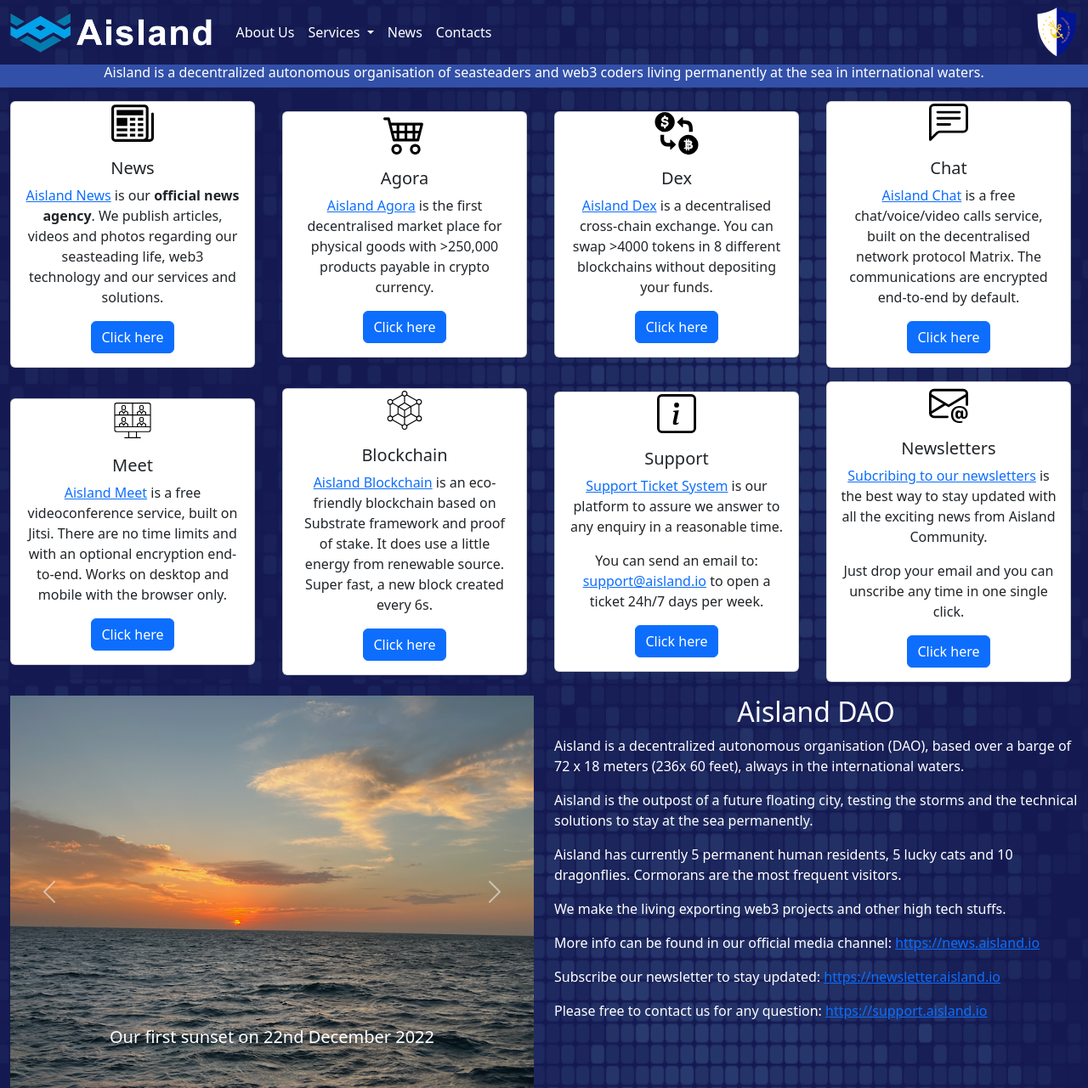
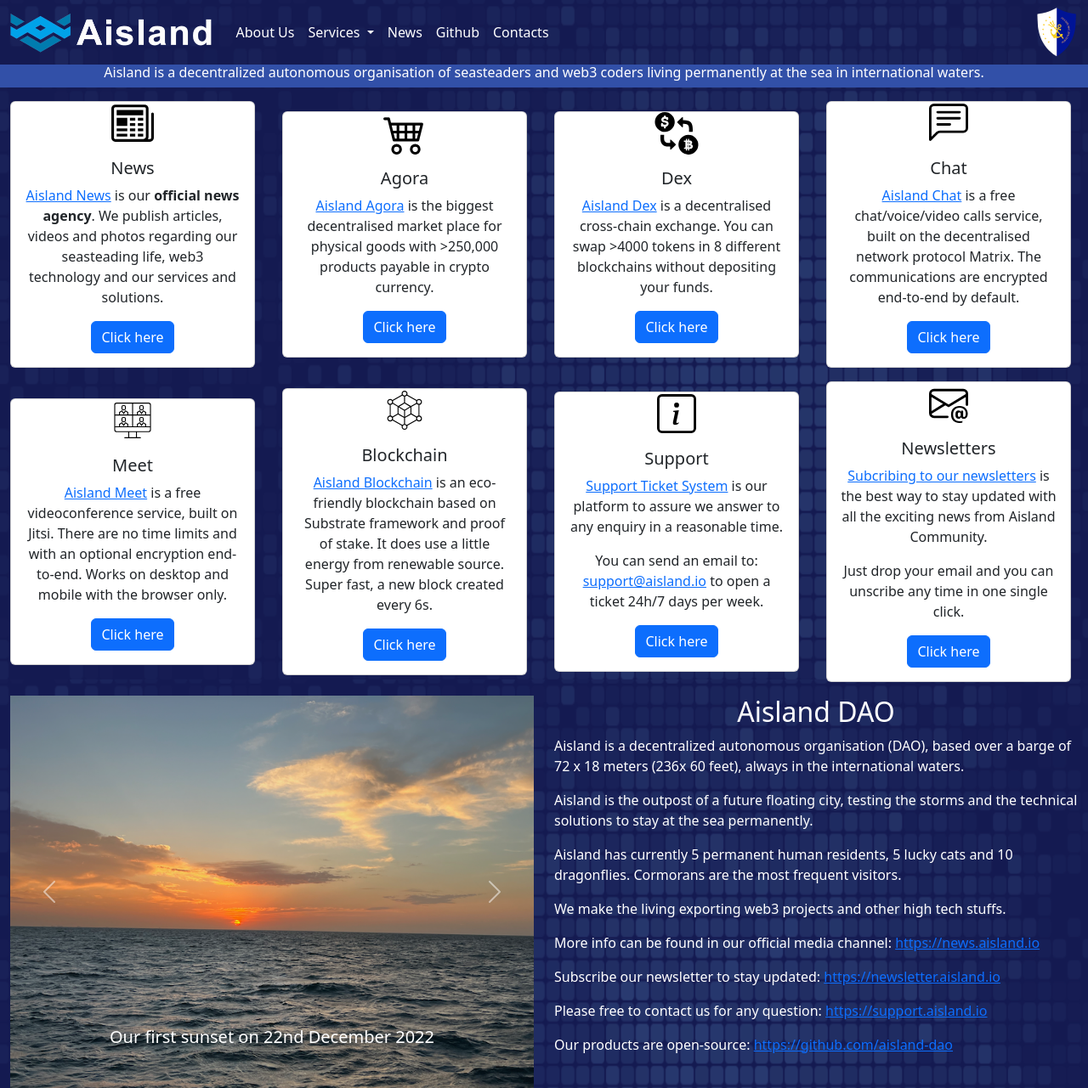
Before and after one commit to aisland-dao/aisland.io, a plain HTML site: page index.html in a window 1280 px wide. Shown: the whole page at 85% size. Drawn offline with Linux system fonts and the light colour scheme.

Commit message:
minor changes

```diff
--- a/index.html
+++ b/index.html
@@ -44,6 +44,9 @@
             <a class="nav-link active" aria-current="page" href="https://news.aisland.io" style="color:white">News</a>
           </li>
           <li class="nav-item">
+            <a class="nav-link active" aria-current="page" href="https://github.com/aisland-dao" style="color:white">Github</a>
+          </li>
+          <li class="nav-item">
             <a class="nav-link active" aria-current="page" href="https://support.aisland.io" style="color:white">Contacts</a>
           </li>
         </ul>
@@ -82,7 +85,7 @@
             <img src="img/cart.svg" class="card-img-top" alt="Market" height="50">
             <div class="card-body">
               <h5 class="card-title">Agora</h5>
-              <p class="card-text"><a href="https://agora.aisland.io">Aisland Agora</a> is the first decentralised market place for physical goods with >250,000 products payable in crypto currency.</p>
+              <p class="card-text"><a href="https://agora.aisland.io">Aisland Agora</a> is the biggest decentralised market place for physical goods with >250,000 products payable in crypto currency.</p>
               <a href="https://agora.aisland.io" class="btn btn-primary">Click here</a>
             </div>
           </div>
@@ -231,6 +234,7 @@
         <p>More info can be found in our official media channel: <a href="https://news.aisland.io">https://news.aisland.io</a></p>
         <p>Subscribe our newsletter to stay updated: <a href="https://newsletter.aisland.io">https://newsletter.aisland.io</a></p>
         <p>Please free to contact us for any question: <a href="https://support.aisland.io">https://support.aisland.io</a></p>
+        <p>Our products are open-source: <a href="https://github.com/aisland-dao">https://github.com/aisland-dao</a></p>
 
       </div>
     </div>
```
